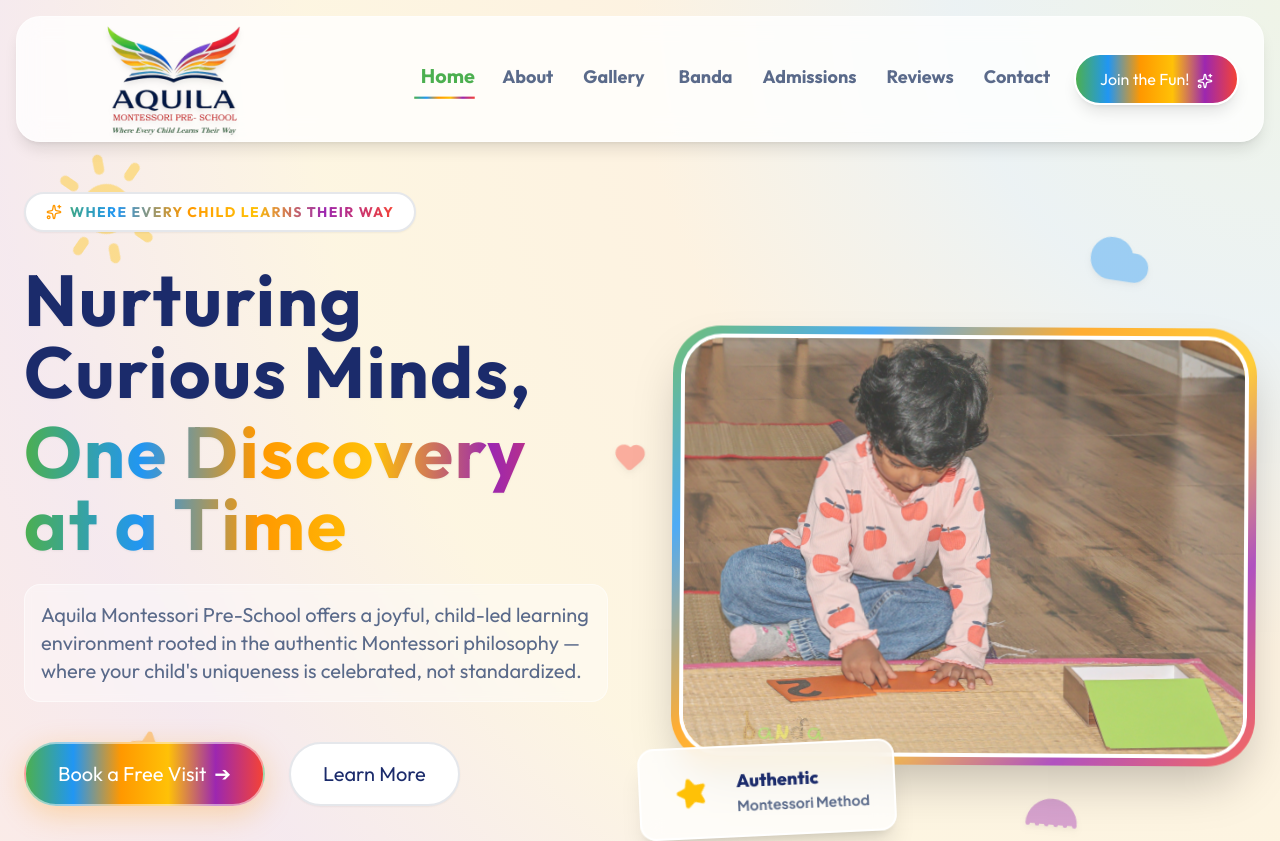
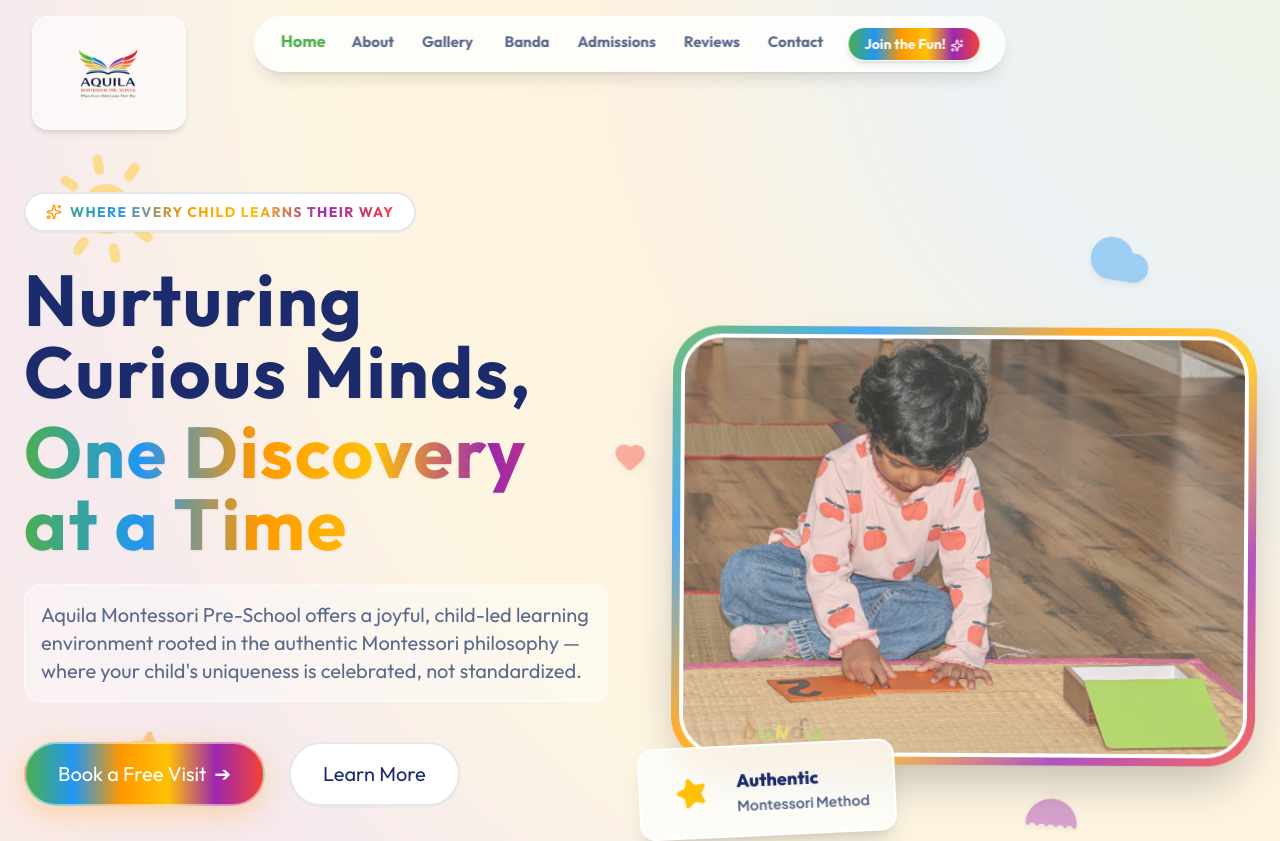
Before and after one commit to togethertechgroups-creator/Aquila-Preschool, a React (Vite) app: page / in a window 1280 px wide. Shown: the top 841 px of the page. Built offline with nearby package versions, Linux system fonts and the light colour scheme.

Commit message:
style: decouple navbar into split floating logo badge and centered navigation pill

```diff
--- a/src/components/Navbar.jsx
+++ b/src/components/Navbar.jsx
@@ -31,9 +31,9 @@ export default function Navbar() {
   useEffect(() => {
     if (!window.matchMedia('(prefers-reduced-motion: reduce)').matches) {
       gsap.fromTo(
-        '.navbar',
-        { y: -50, opacity: 0 },
-        { y: 0, opacity: 1, duration: 1, delay: 0.2, ease: 'elastic.out(1, 0.5)', clearProps: 'all' }
+        ['.floating-logo-badge', '.floating-nav-pill', '.floating-mobile-toggle'],
+        { y: -100, opacity: 0 },
+        { y: 0, opacity: 1, duration: 1, delay: 0.2, stagger: 0.1, ease: 'power3.out' }
       );
     }
   }, []);
@@ -42,41 +42,35 @@ export default function Navbar() {
   const closeMenu = () => setIsOpen(false);
 
   return (
-    <nav
-      className={`navbar fixed z-50 transition-all duration-300 flex justify-between items-center ${
-        isScrolled
-          ? 'top-2 left-0 right-0 mx-auto w-[95%] md:w-[85%] rounded-[3rem] shadow-xl bg-white/90 backdrop-blur-xl border-4 border-wing-yellow/30 py-2 px-6'
-          : 'top-4 left-4 right-4 rounded-3xl bg-white/80 backdrop-blur-md border border-white/40 shadow-lg py-3 px-6'
-      }`}
-    >
-      {/* Decorative Sparkles for Children when Scrolled */}
-      {isScrolled && (
-        <div className="absolute -top-4 -left-4 animate-float-kid text-wing-orange hidden md:block">
-          <Sparkles size={28} className="fill-wing-orange" />
-        </div>
-      )}
-      {isScrolled && (
-        <div className="absolute -bottom-4 -right-4 animate-float-kid text-wing-blue hidden md:block" style={{ animationDelay: '1s' }}>
-          <Sparkles size={28} className="fill-wing-blue" />
-        </div>
-      )}
-
-      <div className="flex items-center cursor-pointer group relative">
-        <Link to="home" smooth={true} duration={500} offset={-80} className="relative block">
+    <>
+      {/* Floating Logo Badge (Left) */}
+      <div
+        className={`floating-logo-badge fixed z-50 transition-all duration-300 ${
+          isScrolled
+            ? 'top-3 left-4 md:left-8 bg-white/70 backdrop-blur-md border border-white/50 shadow-md rounded-2xl p-2 md:p-3'
+            : 'top-4 left-4 md:left-8 bg-white/60 backdrop-blur-md border border-white/40 shadow-md rounded-2xl p-3 md:p-4'
+        }`}
+      >
+        <Link to="home" smooth={true} duration={500} offset={-80} className="flex items-center cursor-pointer">
           <img
             src={logo}
             alt="Aquila Montessori Logo"
-            className="absolute top-1/2 -translate-y-1/2 left-0 h-[180px] max-w-none object-contain transition-transform duration-300 group-hover:scale-105 drop-shadow-md z-10"
+            className="h-16 md:h-20 w-auto object-contain transition-transform duration-300 hover:scale-105 drop-shadow-sm"
             onError={(e) => { e.target.onerror = null; e.target.src = 'https://via.placeholder.com/150x50?text=AQUILA'; }}
           />
-          {/* Spacer to reserve width in the navbar without stretching height */}
-          <div className="h-[100px] w-40"></div>
         </Link>
       </div>
 
-      {/* Desktop Menu */}
-      <div className="hidden md:flex items-center space-x-6">
-        <ul className="flex space-x-6 items-center">
+      {/* Floating Navigation Pill (Center) */}
+      <div
+        className={`floating-nav-pill fixed z-50 left-1/2 transform -translate-x-1/2 transition-all duration-300 hidden md:flex items-center shadow-lg border border-white/40 ${
+          isScrolled
+            ? 'top-3 bg-white/90 backdrop-blur-xl rounded-full px-5 py-2'
+            : 'top-4 bg-white/80 backdrop-blur-lg rounded-full px-6 py-2.5'
+        }`}
+      >
+        {/* Nav Links */}
+        <ul className="flex items-center space-x-6 mr-6">
           {navLinks.map((link) => {
             const Icon = link.icon;
             return (
@@ -88,33 +82,45 @@ export default function Navbar() {
                   offset={-80}
                   duration={500}
                   activeClass={`active font-bold scale-110 ${link.color}`}
-                  className={`cursor-pointer flex items-center text-text-muted hover:${link.color} font-heading font-semibold text-lg transition-all duration-300 rainbow-border-bottom pb-1 group`}
+                  className={`cursor-pointer flex items-center text-text-muted hover:${link.color} font-heading font-semibold text-[15px] transition-all duration-300 pb-0.5 border-b-2 border-transparent hover:border-current group`}
                 >
-                  <Icon size={16} className={`mr-1.5 opacity-0 -ml-4 group-hover:opacity-100 group-hover:ml-0 transition-all duration-300 ${link.color}`} />
+                  <Icon size={14} className={`mr-1.5 opacity-0 -ml-4 group-hover:opacity-100 group-hover:ml-0 transition-all duration-300 ${link.color}`} />
                   {link.name}
                 </Link>
               </li>
             );
           })}
         </ul>
-        <Link to="admissions" smooth={true} duration={500} offset={-80}>
-          <button className="btn-rainbow animate-float-kid shadow-lg shadow-wing-orange/20 border-2 border-white hover-wiggle">
-            Join the Fun! <Sparkles size={16} className="inline ml-1" />
+
+        {/* Join CTA */}
+        <Link to="admissions" smooth={true} duration={500} offset={-80} className="whitespace-nowrap">
+          <button className="btn-rainbow shadow-md shadow-wing-orange/20 border border-white text-sm py-1.5 px-4 rounded-full font-semibold hover-wiggle whitespace-nowrap">
+            Join the Fun! <Sparkles size={13} className="inline ml-0.5" />
           </button>
         </Link>
       </div>
 
-      {/* Mobile Menu Toggle */}
-      <div className="md:hidden flex items-center">
-        <button onClick={toggleMenu} className="text-aquila-navy focus:outline-none transition-transform active:scale-95">
-          {isOpen ? <X size={32} className="text-wing-red" /> : <Menu size={32} className="text-wing-blue" />}
+      {/* Floating Mobile Toggle (Right) */}
+      <div
+        className={`floating-mobile-toggle fixed z-50 md:hidden transition-all duration-300 ${
+          isScrolled ? 'top-3 right-4' : 'top-4 right-4'
+        }`}
+      >
+        <button
+          onClick={toggleMenu}
+          className="bg-white/80 backdrop-blur-md border border-white/40 shadow-md p-2.5 rounded-2xl text-aquila-navy focus:outline-none transition-all active:scale-95 flex items-center justify-center"
+          aria-label="Toggle menu"
+        >
+          {isOpen ? <X size={26} className="text-wing-red" /> : <Menu size={26} className="text-wing-blue" />}
         </button>
       </div>
 
       {/* Mobile Drawer */}
       <div
-        className={`absolute top-full left-0 right-0 mt-4 bg-white/95 backdrop-blur-xl rounded-3xl border-4 border-wing-yellow/30 p-6 flex flex-col items-center space-y-4 md:hidden transition-all duration-300 transform origin-top shadow-2xl ${
-          isOpen ? 'scale-y-100 opacity-100 visible' : 'scale-y-0 opacity-0 invisible'
+        className={`fixed left-4 right-4 bg-white/95 backdrop-blur-xl rounded-3xl border border-white/40 p-6 flex flex-col items-center space-y-4 md:hidden transition-all duration-300 transform origin-top shadow-2xl z-40 ${
+          isOpen
+            ? 'top-24 scale-y-100 opacity-100 visible'
+            : 'top-24 scale-y-0 opacity-0 invisible'
         }`}
       >
         <ul className="flex flex-col items-center space-y-4 w-full">
@@ -130,9 +136,9 @@ export default function Navbar() {
                   duration={500}
                   onClick={closeMenu}
                   activeClass={`font-bold text-xl ${link.color}`}
-                  className={`cursor-pointer flex justify-center items-center text-text-muted hover:${link.color} font-heading font-semibold text-lg block py-2 transition-colors`}
+                  className={`cursor-pointer flex justify-center items-center text-text-muted hover:${link.color} font-heading font-semibold text-lg py-2 transition-colors`}
                 >
-                  <Icon size={20} className={`mr-2 ${link.color}`} />
+                  <Icon size={18} className={`mr-2 ${link.color}`} />
                   {link.name}
                 </Link>
               </li>
@@ -140,9 +146,11 @@ export default function Navbar() {
           })}
         </ul>
         <Link to="admissions" smooth={true} duration={500} offset={-80} onClick={closeMenu} className="w-full">
-          <button className="btn-rainbow w-full mt-4 text-lg border-2 border-white shadow-xl hover-wiggle">Join the Fun! <Sparkles size={20} className="inline ml-1" /></button>
+          <button className="btn-rainbow w-full mt-2 text-md py-2.5 border-2 border-white shadow-xl hover-wiggle">
+            Join the Fun! <Sparkles size={18} className="inline ml-1" />
+          </button>
         </Link>
       </div>
-    </nav>
+    </>
   );
 }
```
